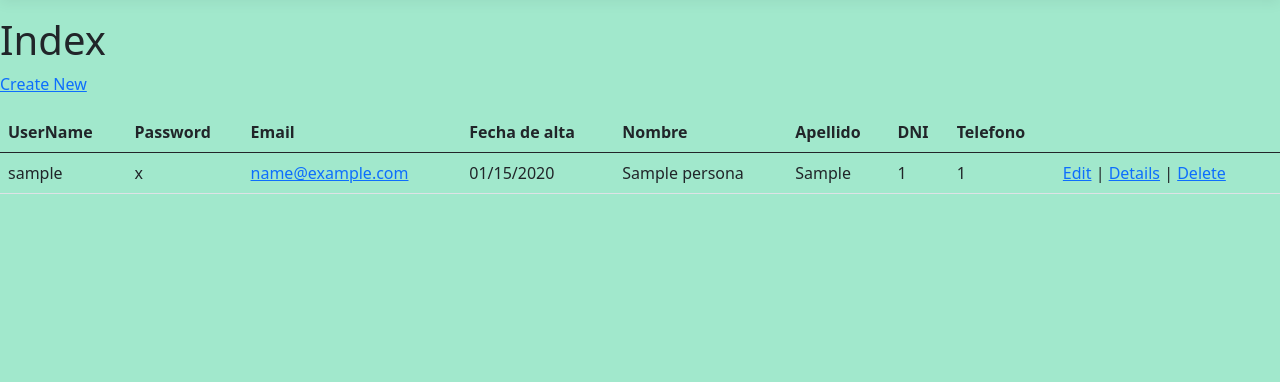
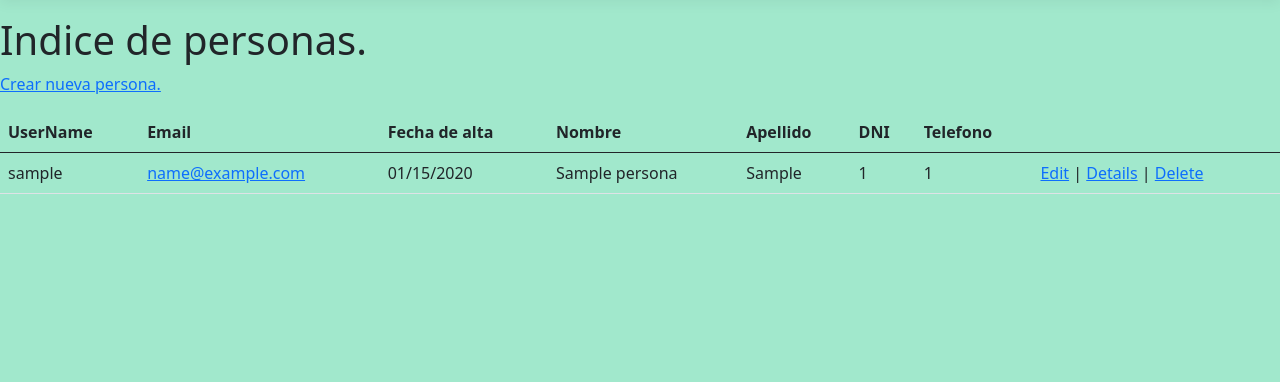
Before and after one commit to ivanparu/Clinical-History-System, an ASP.NET Core app: page /Personas in a window 1280 px wide. Shown: the part 57-439 px from the top of the page. Run offline with ASP.NET Core 8, Linux system fonts and the light colour scheme; tables that the repository leaves empty hold one stand-in row (values such as "Sample post"); style sheets or scripts are compiled from the project's sources.

Commit message:
Oculto password modifico view.

```diff
--- a/Historias-C/Historias-C/Views/Personas/Index.cshtml
+++ b/Historias-C/Historias-C/Views/Personas/Index.cshtml
@@ -4,19 +4,16 @@
     ViewData["Title"] = "Index";
 }
 
-<h1>Index</h1>
+<h1>Indice de personas.</h1>
 
 <p>
-    <a asp-action="Create">Create New</a>
+    <a asp-action="Create"> Crear nueva persona. </a>
 </p>
 <table class="table">
     <thead>
         <tr>
             <th>
                 @Html.DisplayNameFor(model => model.UserName)
-            </th>
-            <th>
-                @Html.DisplayNameFor(model => model.Password)
             </th>
             <th>
                 @Html.DisplayNameFor(model => model.Email)
@@ -46,9 +43,6 @@
                 @Html.DisplayFor(modelItem => item.UserName)
             </td>
             <td>
-                @Html.DisplayFor(modelItem => item.Password)
-            </td>
-            <td>
                 @Html.DisplayFor(modelItem => item.Email)
             </td>
             <td>
```
